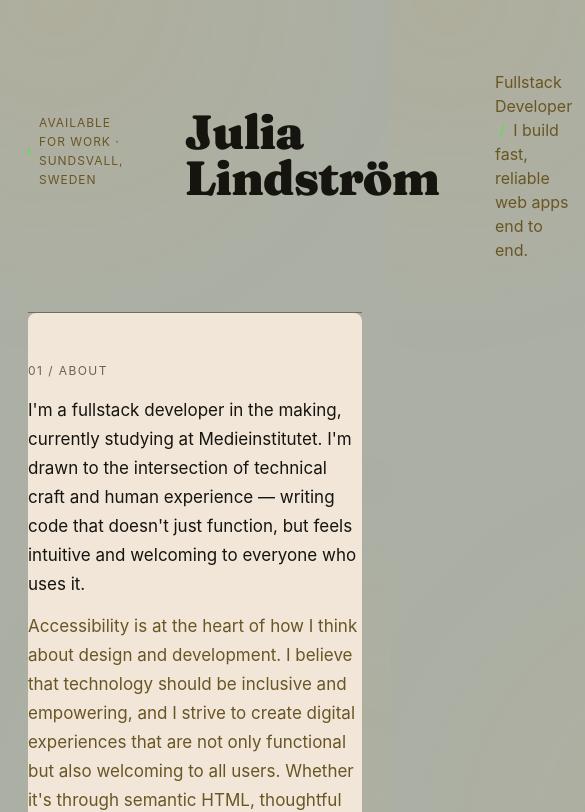
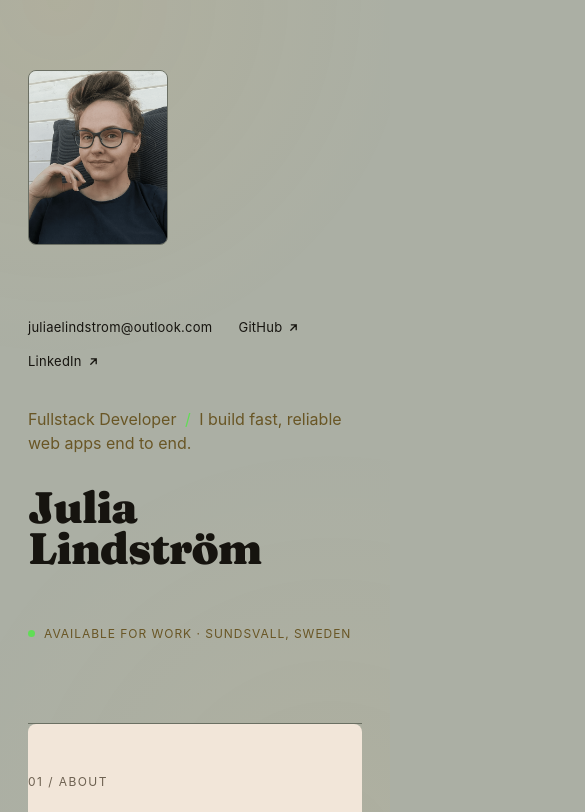
Before and after one commit to 13jel/cv-julialindstrom, a React (Vite) app: page / in a window 390 px wide. Shown: the top 812 px of the page, 585 px wide, since content can reach past the window. Built offline with nearby package versions, Linux system fonts and the light colour scheme.

Commit message:
Bug fixes2

```diff
--- a/src/App.css
+++ b/src/App.css
@@ -1,9 +1,9 @@
 /* ---------- HERO ---------- */
 .hero {
   padding: 100px 0 70px; border-bottom: 1px solid var(--line);
-  display: flex; align-items: center; gap: 56px;
+  display: flex; align-items: center; justify-content: space-between; gap: 56px;
 }
-.hero-text { flex: 1; min-width: 0; }
+.hero-text { flex: 1; min-width: 0; max-width: 560px; }
 .hero-image { flex-shrink: 0; }
 .hero-image img {
   display: block; width: 240px; height: 300px; object-fit: cover;
@@ -23,8 +23,21 @@
   70% { box-shadow: 0 0 0 8px rgba(240,168,48,0); }
   100% { box-shadow: 0 0 0 0 rgba(240,168,48,0); }
 }
+.hero-meta {
+  font-size: 12px; letter-spacing: 0.08em; text-transform: uppercase;
+  color: var(--text-dim); display: flex; align-items: center; gap: 9px; margin-bottom: 30px;
+}
+.dot {
+  width: 7px; height: 7px; border-radius: 50%; background: var(--accent);
+  box-shadow: 0 0 0 0 var(--accent); animation: pulse 2.2s infinite;
+}
+@keyframes pulse {
+  0% { box-shadow: 0 0 0 0 rgba(240,168,48,0.5); }
+  70% { box-shadow: 0 0 0 8px rgba(240,168,48,0); }
+  100% { box-shadow: 0 0 0 0 rgba(240,168,48,0); }
+}
 .hero-name {
-  font-family: var(--serif); font-weight: 900; font-size: clamp(48px, 9vw, 96px);
+  font-family: var(--serif); font-weight: 900; font-size: clamp(44px, 6vw, 76px);
   line-height: 0.95; letter-spacing: -0.02em; margin-bottom: 22px;
 }
 .hero-title {
@@ -127,5 +140,6 @@
   .section { grid-template-columns: 1fr; gap: 16px; padding: 44px 0; }
   .proj-grid, .skills-grid { grid-template-columns: 1fr; }
   .proj-row { flex-direction: column; gap: 12px; }
-  .hero { padding: 70px 0 50px; }
+  .hero { padding: 70px 0 50px; flex-direction: column-reverse; align-items: flex-start; gap: 32px; }
+  .hero-image img { width: 140px; height: 175px; }
 }
--- a/src/App.jsx
+++ b/src/App.jsx
@@ -36,6 +36,9 @@ export default function App() {
           {profile.links.linkedin && <a href={profile.links.linkedin} target="_blank" rel="noreferrer">LinkedIn <ArrowOut /></a>}
           {profile.links.website && <a href={profile.links.website} target="_blank" rel="noreferrer">Website <ArrowOut /></a>}
         </nav>
+        <div className="hero-image">
+          <img src={profile.photo} alt={profile.photoAlt} />
+        </div>
       </header>
 
       <Section id="about" label="01 / about" delay={0.1}>
--- a/src/data.js
+++ b/src/data.js
@@ -8,7 +8,7 @@ export const profile = {
   tagline: "I build fast, reliable web apps end to end.",
   location: "Sundsvall, Sweden",
   email: "juliaelindstrom@outlook.com",
-  photo: "/public/me.png",
+  photo: "/me.png",
   photoAlt: "Julia Lindström",
   // Remove any link you don't want — it just won't render.
   links: {
```
